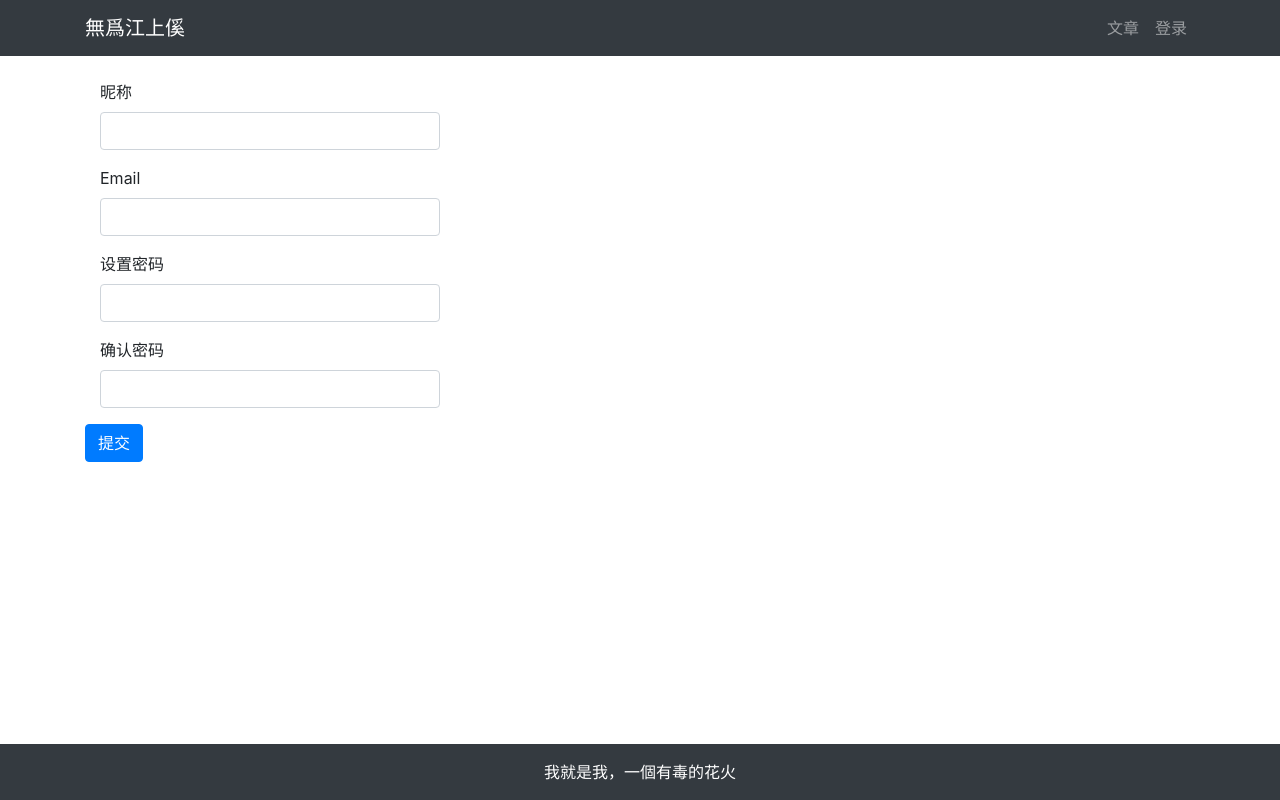
After one commit to NCXavier/MyBlog, a Django app: template templates/userprofile/register.html in a window 1280 px wide. The commit adds this page. Run offline with Django 3.2, Linux system fonts and the light colour scheme; the template is opened without the code that fills it, so the values that code supplies are empty; some libraries are stand-ins or nearby versions.

Commit message:
Feat: 增加账号注册功能

```diff
--- a/templates/userprofile/login.html
+++ b/templates/userprofile/login.html
@@ -1,6 +1,12 @@
 {% extends "base.html" %} {% load staticfiles %}
 {% block title %} 登录 {% endblock title %}
 {% block content %}
+<div class="col-12">
+  <br>
+  <h5>还没有账号？</h5>
+  <h5>点击<a href='{% url "userprofile:register" %}'>注册账号</a>加入我们吧！</h5>
+  <br>
+</div>
 <div class="container">
     <div class="row">
         <div class="col-12">
--- /dev/null
+++ b/templates/userprofile/register.html
@@ -0,0 +1,36 @@
+{% extends "base.html" %} {% load staticfiles %}
+{% block title %} 登录 {% endblock title %}
+{% block content %}
+<div class="container">
+    <div class="row">
+        <div class="col-12">
+            <br>
+            <form method="post" action=".">
+                {% csrf_token %}
+                <!-- 账号 -->
+                <div class="form-group col-md-4">
+                    <label for="username">昵称</label>
+                    <input type="text" class="form-control" id="username" name="username" required>
+                </div>
+                <!-- 邮箱 -->
+                <div class="form-group col-md-4">
+                    <label for="email">Email</label>
+                    <input type="text" class="form-control" id="email" name="email">
+                </div>
+                <!-- 密码 -->
+                <div class="form-group col-md-4">
+                    <label for="password">设置密码</label>
+                    <input type="password" class="form-control" id="password" name="password" required>
+                </div>
+                <!-- 确认密码 -->
+                <div class="form-group col-md-4">
+                    <label for="password2">确认密码</label>
+                    <input type="password" class="form-control" id="password2" name="password2" required>
+                </div>
+                <!-- 提交按钮 -->
+                <button type="submit" class="btn btn-primary">提交</button>
+            </form>
+        </div>
+    </div>
+</div>
+{% endblock content %}
--- a/userprofile/urls.py
+++ b/userprofile/urls.py
@@ -7,5 +7,7 @@ urlpatterns = [
     # 用户登录
     path("login/", views.user_login, name="login"),
     # 用户退出
-    path("logout", views.user_logout, name="logout")
+    path("logout", views.user_logout, name="logout"),
+    # 用户注册
+    path("register", views.user_register, name="register"),
 ]
```
Also changed, not shown: userprofile/views.py (+22 -1 lines).
